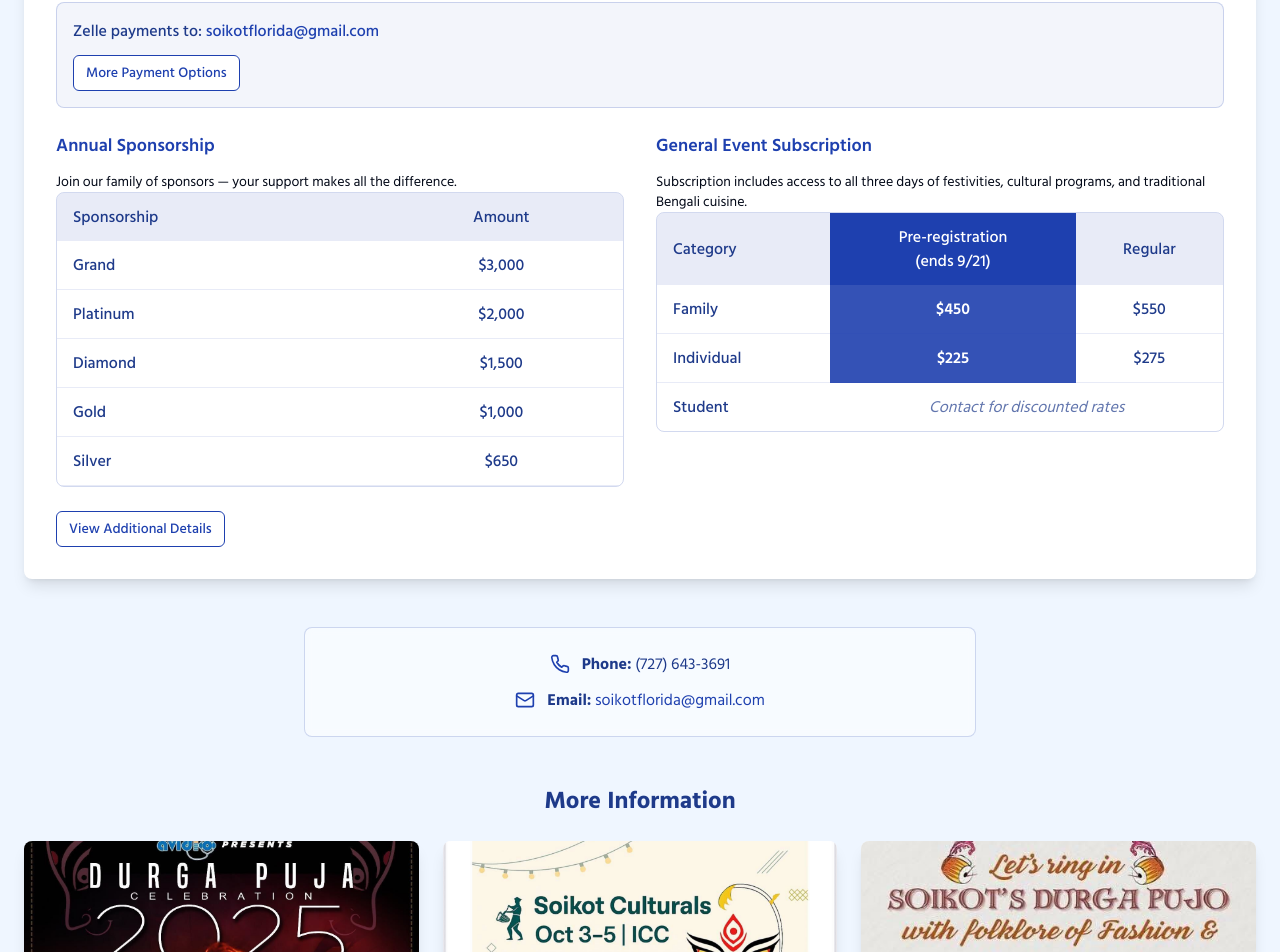
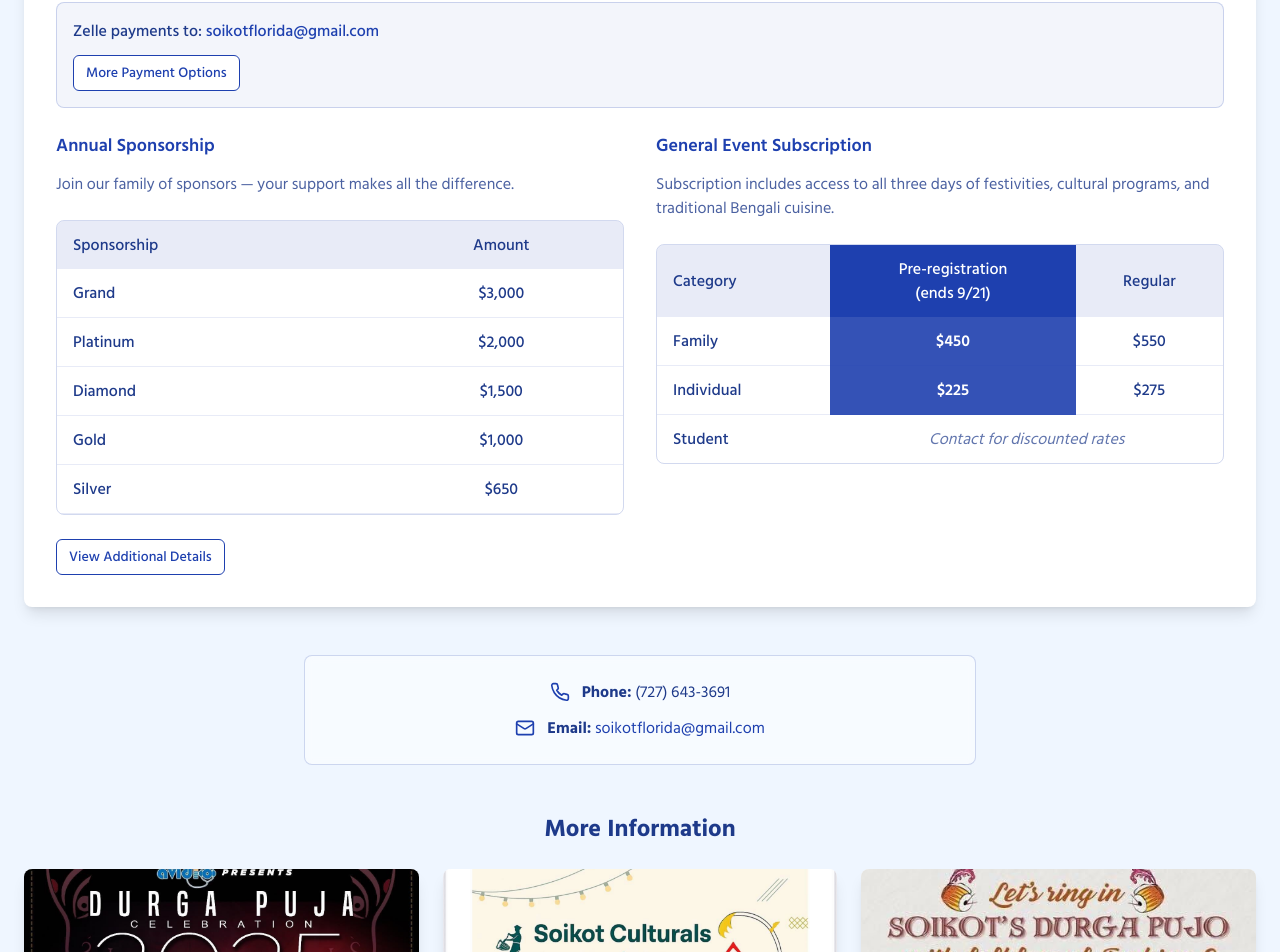
Before and after one commit to mumub123/soikot-tampa-bay, a React (Vite) app: page /durga-puja-details in a window 1280 px wide. Shown: the part 1804-2756 px from the top of the page. Built offline with nearby package versions, Linux system fonts and the light colour scheme.

Commit message:
Code edited in Lovable Code Editor
Edited UI in Lovable

```diff
--- a/src/pages/DurgaPujaDetails.tsx
+++ b/src/pages/DurgaPujaDetails.tsx
@@ -224,7 +224,7 @@ const DurgaPujaDetails = () => {
                   {/* Annual Sponsorship Section */}
                   <div>
                     <h4 className="text-lg font-semibold text-bengali-red mb-3">Annual Sponsorship</h4>
-                    <p className="space-y-2 text-sm">
+                    <p className="text-bengali-dark/80 mb-6">
                       Join our family of sponsors — your support makes all the difference.
                     </p>
                     <div className="space-y-6">
@@ -275,7 +275,7 @@ const DurgaPujaDetails = () => {
                   {/* General Event Subscription Section */}
                   <div>
                     <h4 className="text-lg font-semibold text-bengali-red mb-3">General Event Subscription</h4>
-                    <p className="space-y-2 text-sm">
+                    <p className="text-bengali-dark/80 mb-6">
                       Subscription includes access to all three days of festivities, cultural programs, and traditional Bengali cuisine.
                     </p>
                     <div className="space-y-6">
```
